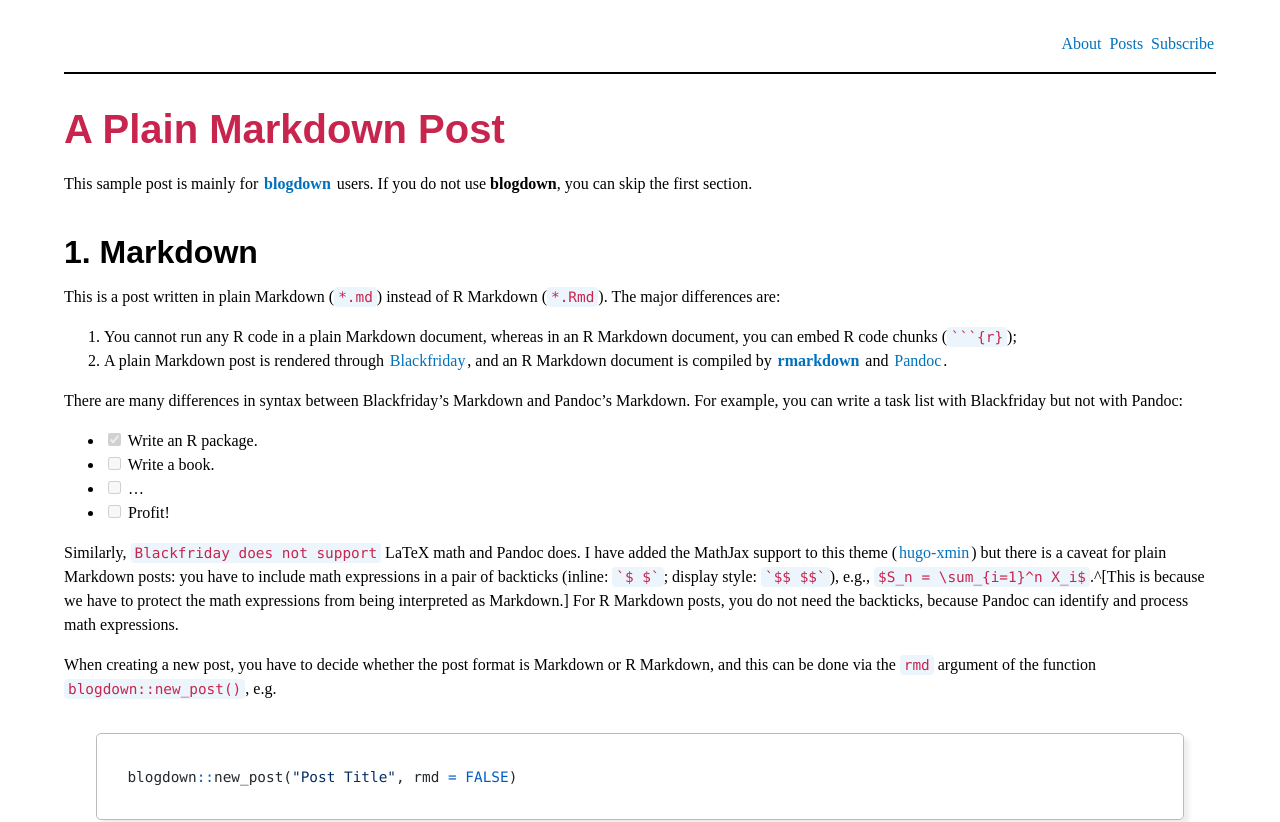
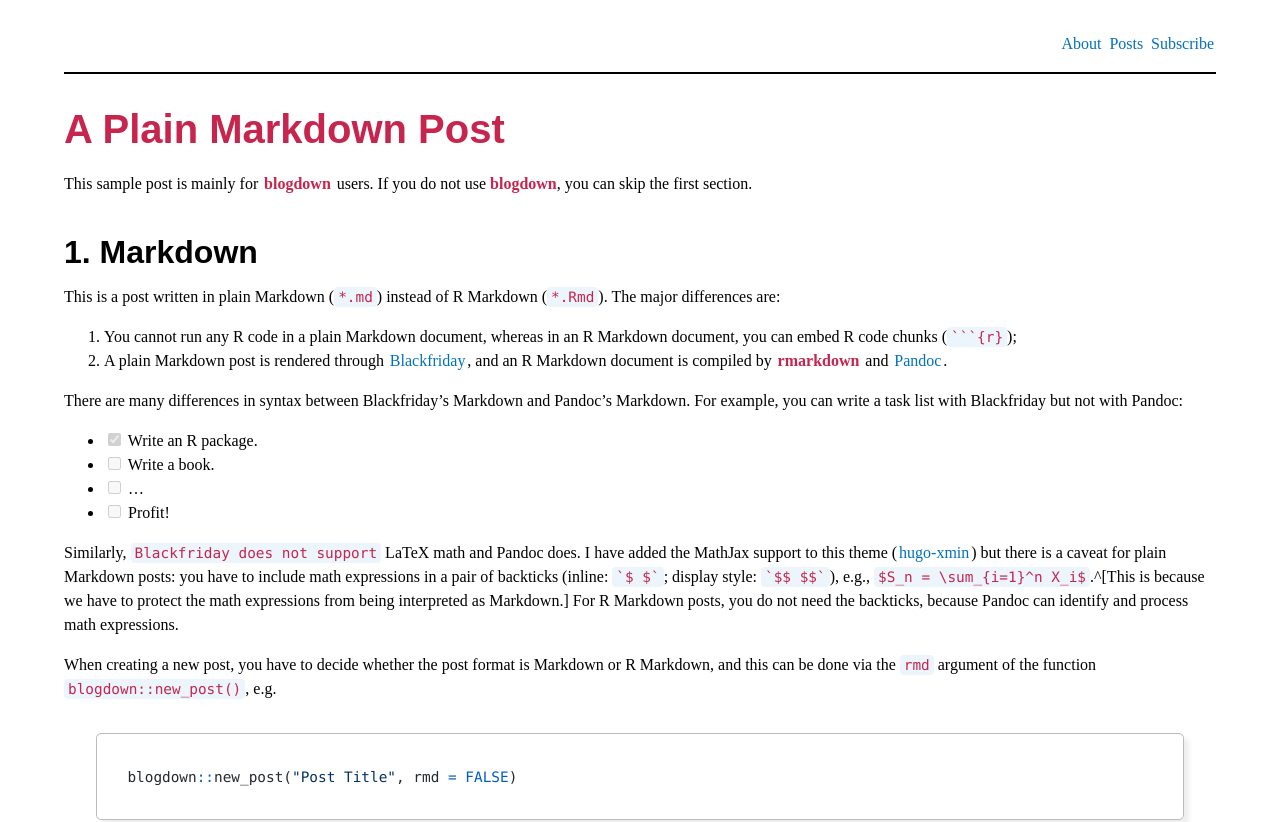
Before and after one commit to parthw/parthw.github.io, a plain HTML site: page posts/2016/02/14/a-plain-markdown-post/index.html in a window 1280 px wide. Shown: the top 822 px of the page. Drawn offline with nearby package versions, Linux system fonts and the light colour scheme.

Commit message:
deploy: a5e0700f8f424a7e23927e31954213dfed575c5d

```diff
--- a/css/style.css
+++ b/css/style.css
@@ -66,6 +66,11 @@ footer {
 b {
   color: #c7254e;
 }
+
+strong {
+  color: #c7254e;
+}
+
 
 .title {
   padding-top: 2%;
```
